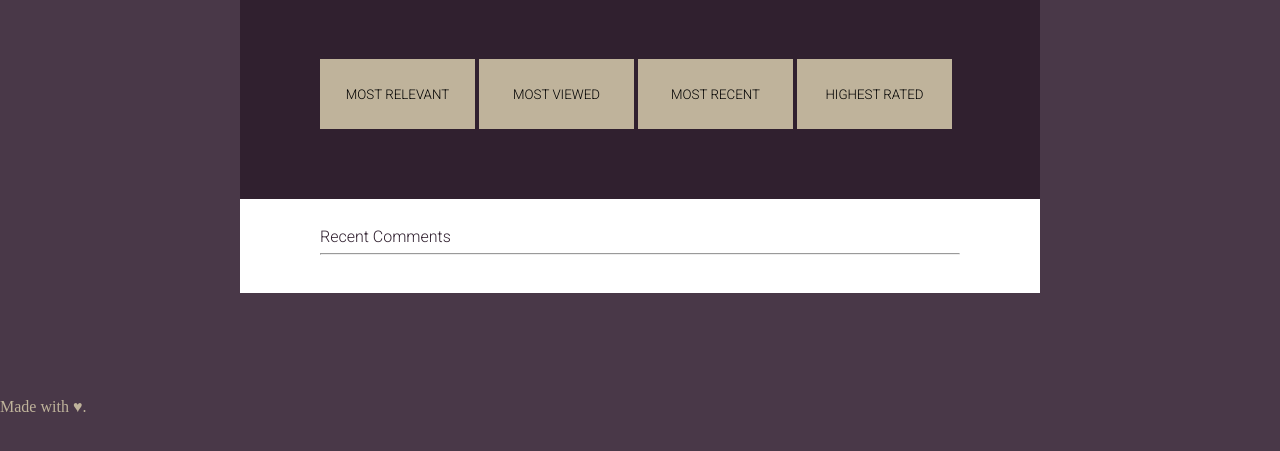
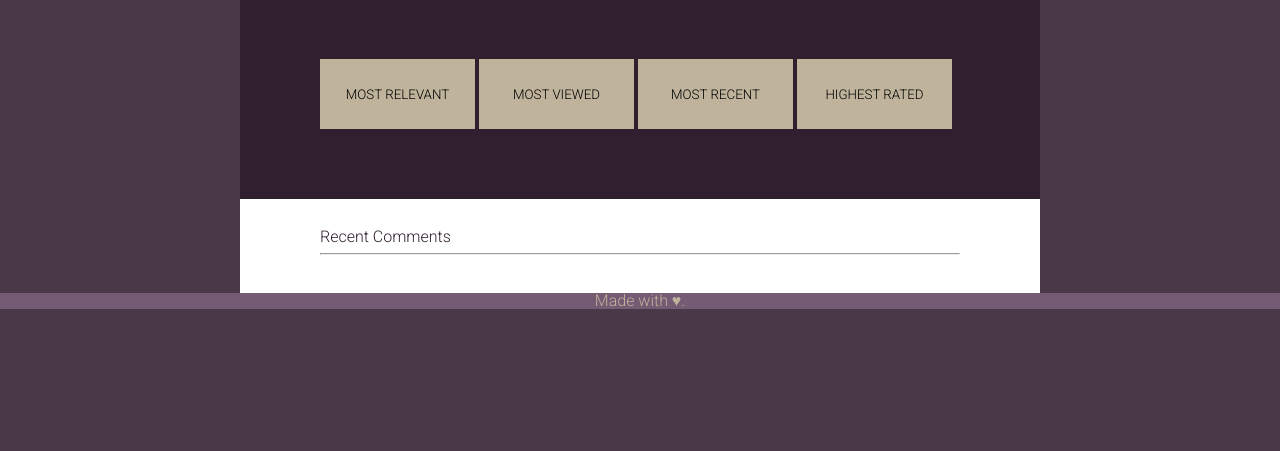
Before and after one commit to jessmchang/yt-instant, a PHP site: page / in a window 1280 px wide. Shown: the part 85-536 px from the top of the page. Run offline with PHP 8.4, Linux system fonts and the light colour scheme; some libraries are stand-ins or nearby versions.

Commit message:
Styling.

```diff
--- a/sass/style.scss
+++ b/sass/style.scss
@@ -20,6 +20,12 @@ body{
 	font-family: 100% $font-stack;
 	background-color: $base-color;
 	color: $accent-color;
+}
+
+footer{
+	background-color: $light-panel-color;
+	font-family: $font-stack;
+	text-align: center;
 }
 
 .btn {
@@ -61,7 +67,6 @@ body{
 }
 
 #video_info{
-	height: 200px;
 	width: 800px;
 	margin: auto;
 }
--- a/stylesheets/style.css
+++ b/stylesheets/style.css
@@ -75,6 +75,13 @@ body {
 }
 
 /* line 25, ../sass/style.scss */
+footer {
+  background-color: #755b73;
+  font-family: "Roboto", Trebuchet, sans-serif;
+  text-align: center;
+}
+
+/* line 31, ../sass/style.scss */
 .btn {
   border: none;
   font-family: "Roboto", Trebuchet, sans-serif;
@@ -86,19 +93,19 @@ body {
   text-decoration: none;
 }
 
-/* line 36, ../sass/style.scss */
+/* line 42, ../sass/style.scss */
 #button-bunch {
   margin-left: 80px;
 }
 
-/* line 41, ../sass/style.scss */
+/* line 47, ../sass/style.scss */
 #container {
   background-color: #30202f;
   width: 800px;
   margin: 20px auto 0px auto;
 }
 
-/* line 47, ../sass/style.scss */
+/* line 53, ../sass/style.scss */
 #title {
   font-size: 20px;
   text-align: left;
@@ -107,7 +114,7 @@ body {
   font-weight: 700px;
 }
 
-/* line 55, ../sass/style.scss */
+/* line 61, ../sass/style.scss */
 #video {
   position: relative;
   margin: 0 auto;
@@ -116,14 +123,13 @@ body {
   color: #bfb39b;
 }
 
-/* line 63, ../sass/style.scss */
+/* line 69, ../sass/style.scss */
 #video_info {
-  height: 200px;
   width: 800px;
   margin: auto;
 }
 
-/* line 69, ../sass/style.scss */
+/* line 74, ../sass/style.scss */
 #comment_area {
   padding: 30px 80px 30px 80px;
   font-family: "Roboto", Trebuchet, sans-serif;
@@ -131,25 +137,25 @@ body {
   background-color: white;
 }
 
-/* line 76, ../sass/style.scss */
+/* line 81, ../sass/style.scss */
 #comment_bunch {
   padding: 15px 0px 15px 0px;
   font-family: "Roboto", Trebuchet, sans-serif;
 }
 
-/* line 81, ../sass/style.scss */
+/* line 86, ../sass/style.scss */
 .comment_author {
   color: #bfb39b;
 }
 
-/* line 85, ../sass/style.scss */
+/* line 90, ../sass/style.scss */
 .comment_content {
   color: #1b1b1b;
   padding-top: 7px;
   font-size: 14px;
 }
 
-/* line 91, ../sass/style.scss */
+/* line 96, ../sass/style.scss */
 .search_box {
   font-size: 20px;
   width: 800px;
@@ -162,7 +168,7 @@ body {
   padding: 10px;
 }
 
-/* line 103, ../sass/style.scss */
+/* line 108, ../sass/style.scss */
 ::-webkit-input-placeholder {
   color: #493848;
 }
```
